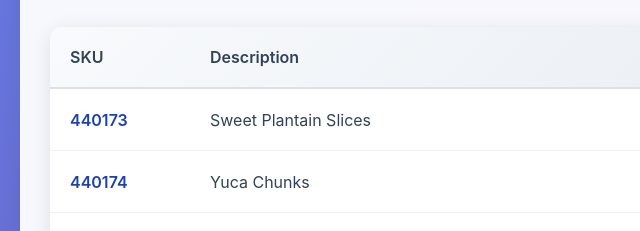
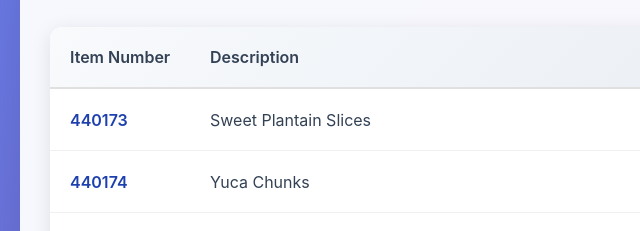
Before and after one commit to Dweliw01/SFS_pricingDash, a plain HTML site: page index.html in a window 1280 px wide. Shown: the part 245-476 px from the top of the page, 0-640 px from the left. Drawn offline with Linux system fonts and the light colour scheme.

Commit message:
Rename SKU column to Item Number

```diff
--- a/index.html
+++ b/index.html
@@ -445,7 +445,7 @@
 
             <div class="items-table" id="itemsTable">
                 <div class="table-header">
-                    <div>SKU</div>
+                    <div>Item Number</div>
                     <div>Description</div>
                     <div>Brand</div>
                     <div>DDP Price</div>
```
